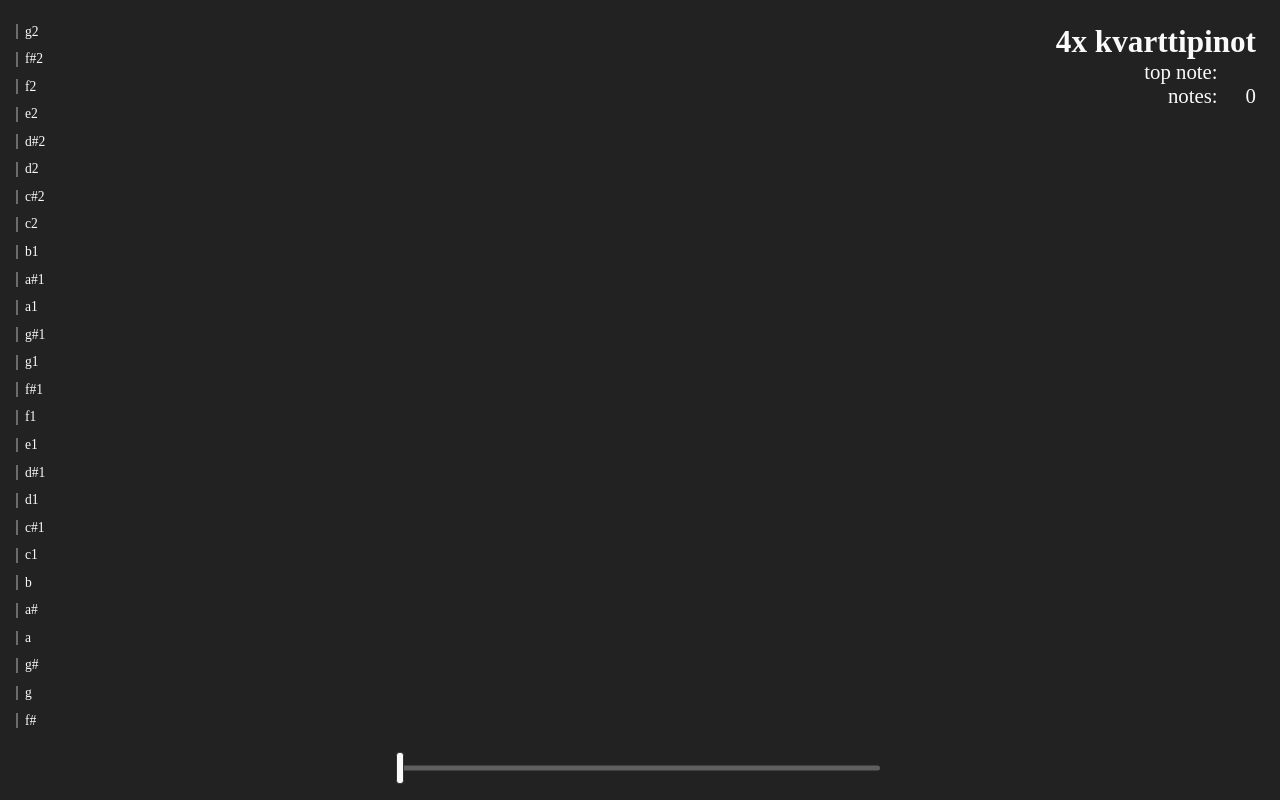
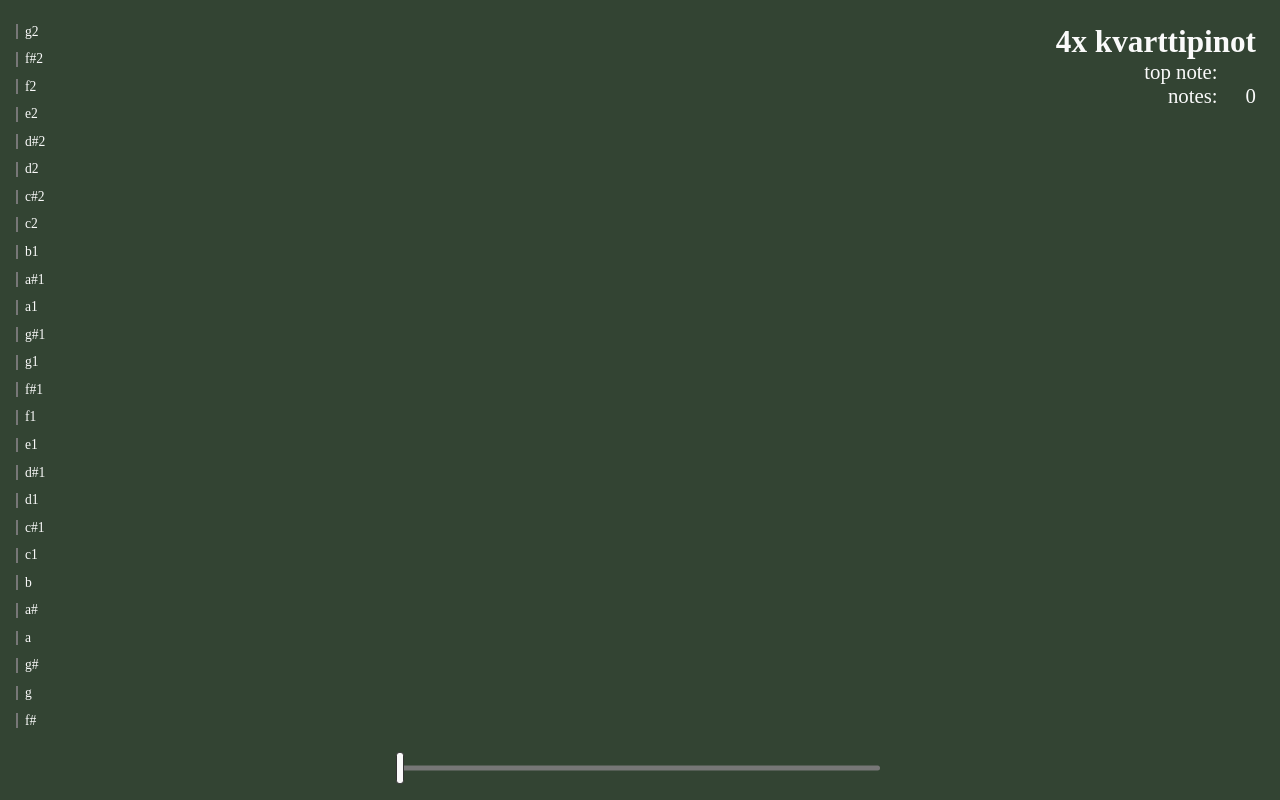
Before and after one commit to visahaarala/kvarttipinot, a React (Vite) app: page / in a window 1280 px wide. Built offline with nearby package versions, Linux system fonts and the light colour scheme.

Commit message:
change colors

```diff
--- a/src/App.scss
+++ b/src/App.scss
@@ -1,8 +1,8 @@
 :root {
   --color-text: #fafafa;
-  --color-gray-light: #8889;
-  --color-gray: #555a;
-  --color-gray-dark: #222;
+  --color-gray-light: #777;
+  --color-gray: #ccc3;
+  --color-background: #343;
 }
 
 *,
@@ -14,7 +14,7 @@
 }
 
 body {
-  background-color: var(--color-gray-dark);
+  background-color: var(--color-background);
 }
 
 #root {
@@ -78,7 +78,7 @@ body {
     }
 
     .input {
-      width: 84vw;
+      width: 80vw;
       max-width: 30rem;
       margin: auto;
       position: relative;
@@ -105,7 +105,7 @@ body {
       &__ball,
       &__ball::after {
         touch-action: none; // disable screen panning (mobile)
-        user-select: none;
+        // user-select: none;
         position: absolute;
         left: 0;
         left: 50%;
```
